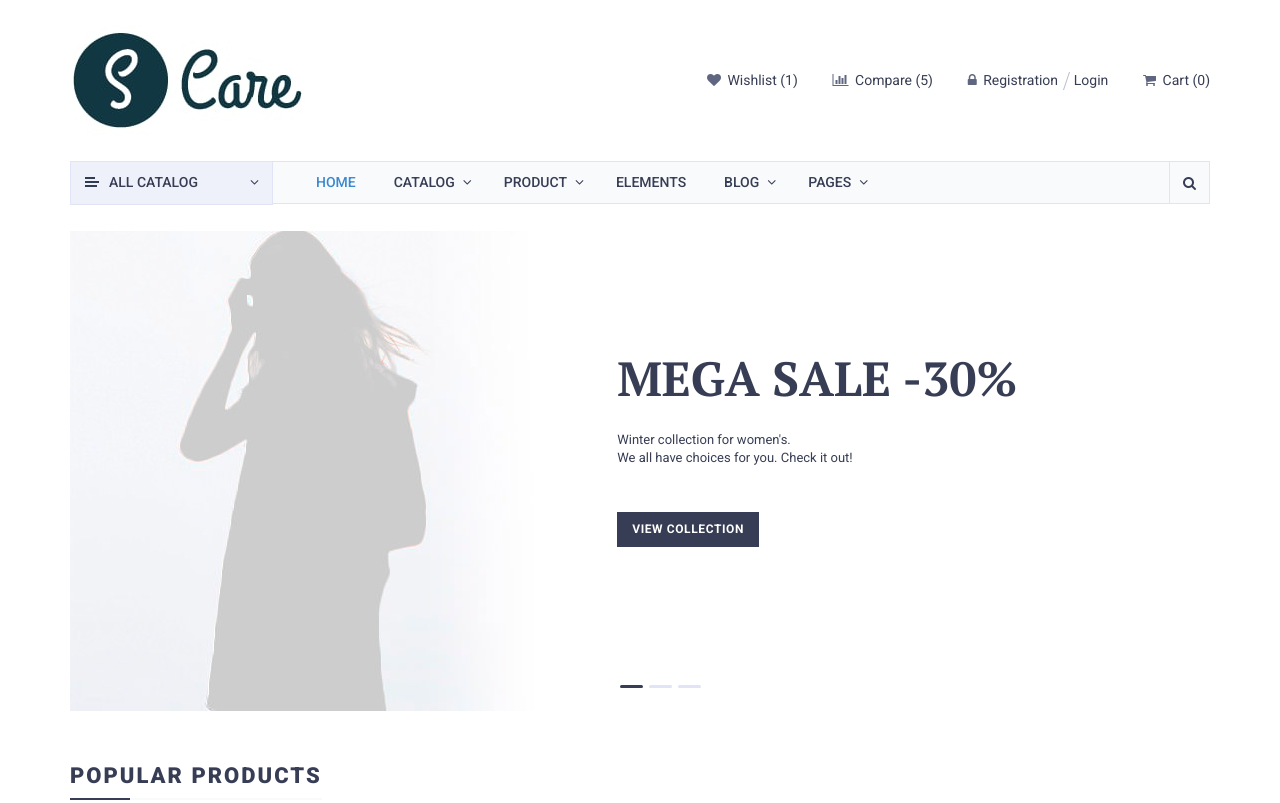
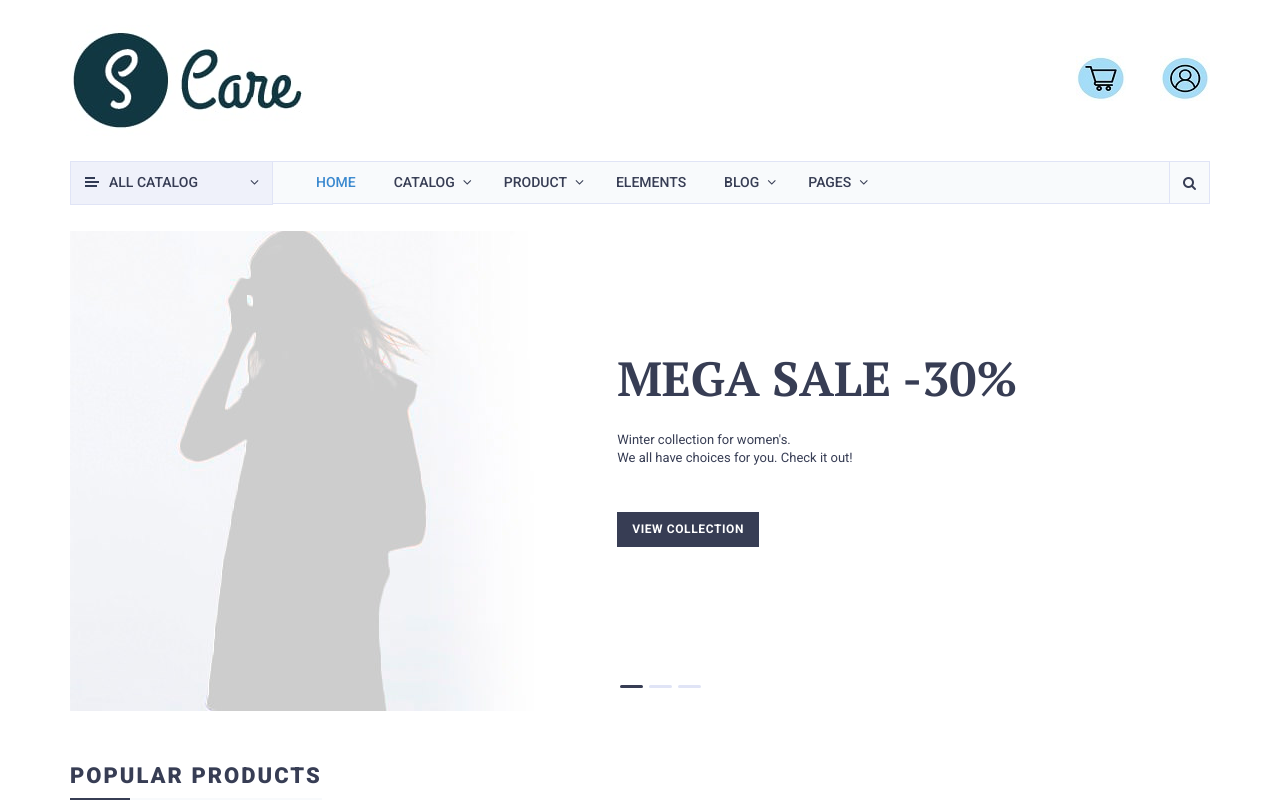
Before and after one commit to dwiriad/Interface-Magang, a plain HTML site: page index.html in a window 1280 px wide. Shown: the top 803 px of the page. Drawn offline with Linux system fonts and the light colour scheme; some packages are replaced by stand-ins of ours.

Commit message:
gmbar user dan cart

```diff
--- a/index.html
+++ b/index.html
@@ -35,43 +35,17 @@
             </div>
             <div class="shop-menu">
                 <ul>
-
                     <li>
-                        <a href="wishlist.html">
-                            <i class="fa fa-heart"></i>
-                            <span class="shop-menu-ttl">Wishlist</span>
-                            (<span id="topbar-favorites">1</span>)
+                        <a href="compare.html">
+                            <img src="img/keranjang11.jpg" alt="AllStore - MultiConcept eCommerce Template">
                         </a>
                     </li>
 
                     <li>
                         <a href="compare.html">
-                            <i class="fa fa-bar-chart"></i>
-                            <span class="shop-menu-ttl">Compare</span> (5)
+                            <img src="img/user1.jpg" alt="AllStore - MultiConcept eCommerce Template">
                         </a>
                     </li>
-
-                    <li class="topauth">
-                        <a href="auth.html">
-                            <i class="fa fa-lock"></i>
-                            <span class="shop-menu-ttl">Registration</span>
-                        </a>
-                        <a href="auth.html">
-                            <span class="shop-menu-ttl">Login</span>
-                        </a>
-                    </li>
-
-                    <li>
-                        <div class="h-cart">
-                            <a href="cart.html">
-                                <i class="fa fa-shopping-cart"></i>
-                                <span class="shop-menu-ttl">Cart</span>
-                                (<b>0</b>)
-                            </a>
-                        </div>
-                    </li>
-
-                </ul>
             </div>
         </div>
     </div>
```
Also changed, not shown: img/keranjang.jpg (added), img/keranjang1.jpg (added), img/keranjang11.jpg (added), img/user.jpg (added), img/user1.jpg (added).
